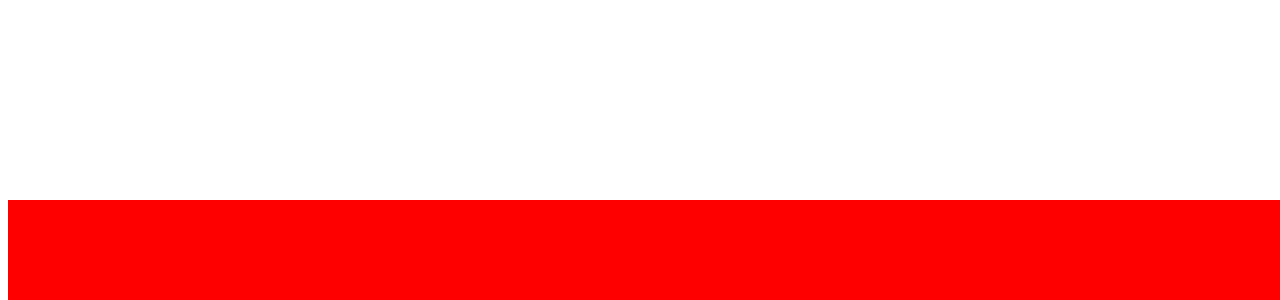
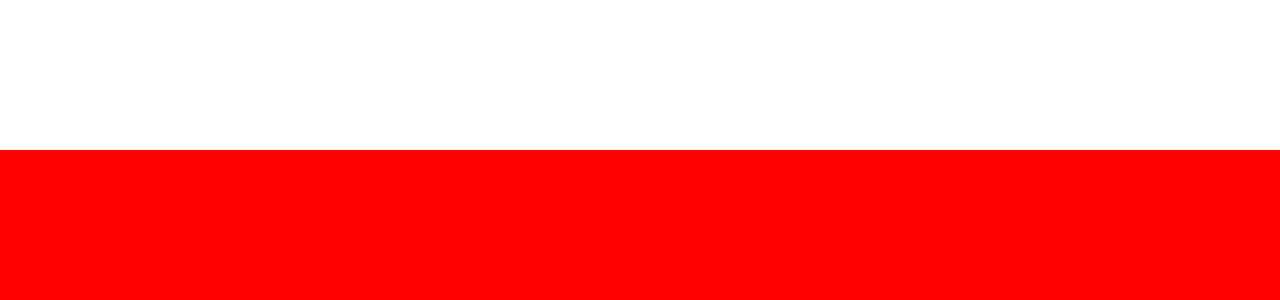
Before and after one commit to Sebastianpalm91/filter, a React (Create React App) app in the folder client/: page / in a window 1280 px wide. Shown: the part 500-800 px from the top of the page. Built offline with nearby package versions, Linux system fonts and the light colour scheme.

Commit message:
changed some up

```diff
--- /dev/null
+++ b/client/src/App.css
@@ -0,0 +1,5 @@
+body {
+    height: 100%;
+    margin: 0px;
+    padding: 0px;
+}
--- a/client/src/App.js
+++ b/client/src/App.js
@@ -1,11 +1,12 @@
 import React, { Component } from 'react';
+import {Container} from './Components/GeneralStyles/styles';
 import Footer from './Components/Footer/footer';
-
+import './App.css'
 
 class App extends Component {
   render() {
     return (
-        <div className="App">
+        <div className="Container">
             <Footer></Footer>
         </div>
     );
--- a/client/src/Components/Footer/styles.js
+++ b/client/src/Components/Footer/styles.js
@@ -2,8 +2,8 @@ import styled from 'styled-components'
 
 export const FooterContainer = styled.div `
     background-color: red;
-    height: 100px;
-    width: 100%;
+    height: 150px;
+    width: 100vw;
     position: absolute;
     bottom: 0;
 `
--- a/client/src/Components/GeneralStyles/styles.js
+++ b/client/src/Components/GeneralStyles/styles.js
@@ -2,4 +2,7 @@ import styled from 'styled-components'
 
 export const Container = styled.div`
     height: 100%;
+    width: 100%;
+    margin: 0px;
+    padding: 0px;
 `
```
